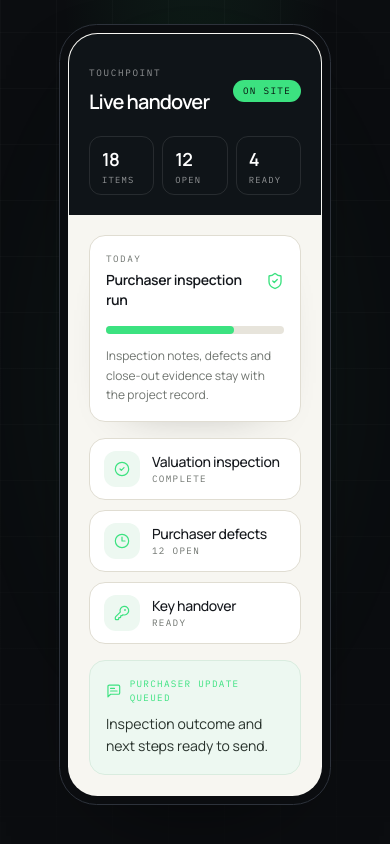
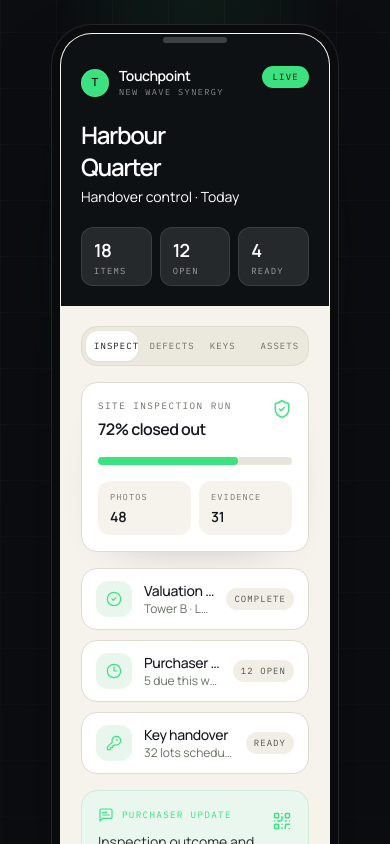
Before and after one commit to EVAVO-STUDIO/touchpoint, a Next.js app: page / in a window 390 px wide. Shown: the part 920-1764 px from the top of the page. Built offline with nearby package versions, Linux system fonts and the light colour scheme.

Commit message:
fix: refine hero phone app mockup

```diff
--- a/components/sections/hero.tsx
+++ b/components/sections/hero.tsx
@@ -27,7 +27,6 @@ export function Hero() {
       className="relative overflow-hidden pt-28 md:pt-36 lg:pt-40"
       aria-label="Hero"
     >
-      {/* Atmospheric background */}
       <div className="pointer-events-none absolute inset-0 -z-10">
         <div className="absolute inset-0 bg-grid opacity-60 mask-fade-b" aria-hidden />
         <div
@@ -42,7 +41,6 @@ export function Hero() {
 
       <div className="container-tight">
         <div className="grid grid-cols-1 items-center gap-14 lg:grid-cols-12 lg:gap-12">
-          {/* Copy column */}
           <div className="lg:col-span-6">
             <motion.div
               {...fadeUp(0)}
@@ -107,9 +105,8 @@ export function Hero() {
             </motion.div>
           </div>
 
-          {/* Phone app showcase */}
           <motion.div
-            initial={{ opacity: 0, scale: reduce ? 1 : 0.94, y: reduce ? 0 : 18 }}
+            initial={{ opacity: 0, scale: reduce ? 1 : 0.96, y: reduce ? 0 : 18 }}
             animate={{ opacity: 1, scale: 1, y: 0 }}
             transition={{ duration: 1.1, ease: [0.22, 1, 0.36, 1], delay: 0.2 }}
             className="relative lg:col-span-6"
@@ -118,7 +115,6 @@ export function Hero() {
           </motion.div>
         </div>
 
-        {/* Stat band */}
         <motion.div
           initial={{ opacity: 0, y: reduce ? 0 : 20 }}
           animate={{ opacity: 1, y: 0 }}
@@ -137,60 +133,51 @@ export function Hero() {
 
 function PhoneShowcase() {
   const workflowItems = [
-    { label: 'Valuation inspection', status: 'Complete', icon: CheckCircle2 },
-    { label: 'Purchaser defects', status: '12 open', icon: Clock3 },
-    { label: 'Key handover', status: 'Ready', icon: KeyRound },
+    { label: 'Valuation inspection', status: 'Complete', meta: 'Tower B · Level 14', icon: CheckCircle2 },
+    { label: 'Purchaser defects', status: '12 open', meta: '5 due this week', icon: Clock3 },
+    { label: 'Key handover', status: 'Ready', meta: '32 lots scheduled', icon: KeyRound },
   ];
 
   return (
-    <div className="relative mx-auto flex min-h-[34rem] w-full max-w-[34rem] items-center justify-center sm:min-h-[38rem] lg:max-w-[38rem]">
+    <div className="relative mx-auto flex min-h-[33rem] w-full max-w-[34rem] items-center justify-center sm:min-h-[38rem] lg:max-w-[38rem]">
       <div
-        className="pointer-events-none absolute inset-0 -z-10 rounded-full blur-3xl"
+        className="pointer-events-none absolute inset-x-8 top-8 h-[28rem] rounded-full blur-3xl"
         style={{
           background:
-            'radial-gradient(ellipse 58% 58% at 50% 45%, var(--color-accent-soft), transparent 72%)',
+            'radial-gradient(ellipse 62% 58% at 50% 45%, var(--color-accent-soft), transparent 72%)',
         }}
         aria-hidden
       />
 
-      <div className="absolute left-2 top-12 hidden max-w-[14rem] rounded-2xl border border-border bg-surface/95 p-4 shadow-[0_24px_80px_-48px_rgba(0,0,0,0.55)] backdrop-blur md:block">
-        <p className="font-mono text-2xs uppercase tracking-[0.16em] text-muted">
-          Field note
-        </p>
-        <p className="mt-2 text-sm leading-relaxed text-text">
-          Site team uploaded photos and confirmed close-out evidence.
+      <div className="pointer-events-none absolute left-1/2 top-10 hidden h-[82%] w-[72%] -translate-x-1/2 rotate-3 rounded-[3rem] border border-border bg-surface/45 shadow-[0_36px_110px_-70px_rgba(0,0,0,0.55)] md:block" />
+
+      <div className="relative w-[18rem] rounded-[2.55rem] border border-white/10 bg-[#090b0d] p-2 shadow-[0_38px_110px_-54px_rgba(0,0,0,0.82)] sm:w-[20.25rem] lg:rotate-[-2deg]">
+        <div className="absolute left-1/2 top-3 z-10 h-1.5 w-16 -translate-x-1/2 rounded-full bg-white/20" />
+        <div className="overflow-hidden rounded-[2rem] border border-white/10 bg-[#f5f3eb] text-[#15181d]">
+          <div className="bg-[#0d1113] px-5 pb-5 pt-8 text-white">
+            <div className="flex items-start justify-between gap-4">
+              <div className="min-w-0">
+                <div className="flex items-center gap-2.5">
+                  <span className="inline-flex h-7 w-7 items-center justify-center rounded-full border border-white/10 bg-accent text-[0.7rem] font-semibold text-[#07110b]">
+                    T
+                  </span>
+                  <div>
+                    <p className="text-sm font-semibold tracking-[-0.035em]">Touchpoint</p>
+                    <p className="font-mono text-[0.54rem] uppercase tracking-[0.16em] text-white/50">
+                      New Wave Synergy
                     </p>
                   </div>
-
-      <div className="absolute bottom-16 right-0 hidden max-w-[14rem] rounded-2xl border border-border bg-surface/95 p-4 shadow-[0_24px_80px_-48px_rgba(0,0,0,0.55)] backdrop-blur sm:block">
-        <div className="flex items-center gap-2 text-accent">
-          <QrCode className="h-4 w-4" strokeWidth={1.7} />
-          <p className="font-mono text-2xs uppercase tracking-[0.16em]">
-            Asset tag scanned
-          </p>
                 </div>
-        <p className="mt-2 text-sm leading-relaxed text-muted">
-          Warranty and O&M record linked to the asset.
-        </p>
+                <h3 className="mt-5 text-2xl font-semibold tracking-[-0.055em]">
+                  Harbour Quarter
+                </h3>
+                <p className="mt-1 text-sm text-white/58">Handover control · Today</p>
+              </div>
+              <span className="rounded-full bg-accent px-2.5 py-1 font-mono text-[0.56rem] uppercase tracking-[0.14em] text-[#06130d]">
+                Live
+              </span>
             </div>
 
-      <div className="relative w-[17rem] rounded-[2.35rem] border border-border-strong bg-[#0b0d10] p-2 shadow-[0_36px_100px_-52px_rgba(0,0,0,0.8)] sm:w-[19.5rem] lg:rotate-[-3deg]">
-        <div className="absolute left-1/2 top-3 z-10 h-1.5 w-16 -translate-x-1/2 rounded-full bg-white/18" />
-        <div className="overflow-hidden rounded-[1.85rem] border border-white/10 bg-[#f7f6f1] text-[#15181d]">
-          <div className="bg-[#0f1418] px-5 pb-5 pt-8 text-white">
-            <div className="flex items-center justify-between gap-4">
-              <div>
-                <p className="font-mono text-[0.58rem] uppercase tracking-[0.18em] text-white/55">
-                  Touchpoint
-                </p>
-                <h3 className="mt-2 text-xl font-semibold tracking-[-0.045em]">
-                  Live handover
-                </h3>
-              </div>
-              <span className="rounded-full bg-accent px-2.5 py-1 font-mono text-[0.58rem] uppercase tracking-[0.14em] text-[#06130d]">
-                On site
-              </span>
-            </div>
             <div className="mt-5 grid grid-cols-3 gap-2">
               <Metric value="18" label="Items" />
               <Metric value="12" label="Open" />
@@ -199,14 +186,21 @@ function PhoneShowcase() {
           </div>
 
           <div className="space-y-4 p-5">
-            <div className="rounded-2xl border border-[#e0ddd2] bg-white p-4 shadow-[0_18px_50px_-40px_rgba(0,0,0,0.45)]">
-              <div className="flex items-center justify-between gap-4">
+            <div className="grid grid-cols-4 gap-1 rounded-2xl border border-[#dedbd0] bg-[#ebe8dd] p-1 font-mono text-[0.56rem] uppercase tracking-[0.12em] text-[#687066]">
+              <span className="rounded-xl bg-white px-2 py-2 text-center text-[#15181d] shadow-sm">Inspect</span>
+              <span className="px-2 py-2 text-center">Defects</span>
+              <span className="px-2 py-2 text-center">Keys</span>
+              <span className="px-2 py-2 text-center">Assets</span>
+            </div>
+
+            <div className="rounded-2xl border border-[#dedbd0] bg-white p-4 shadow-[0_18px_50px_-40px_rgba(0,0,0,0.45)]">
+              <div className="flex items-start justify-between gap-4">
                 <div>
-                  <p className="font-mono text-[0.58rem] uppercase tracking-[0.16em] text-[#6f746f]">
-                    Today
+                  <p className="font-mono text-[0.58rem] uppercase tracking-[0.16em] text-[#687066]">
+                    Site inspection run
                   </p>
-                  <p className="mt-1 text-sm font-semibold tracking-tight">
-                    Purchaser inspection run
+                  <p className="mt-1 text-base font-semibold tracking-[-0.035em]">
+                    72% closed out
                   </p>
                 </div>
                 <ShieldCheck className="h-5 w-5 text-accent" strokeWidth={1.8} />
@@ -214,42 +208,49 @@ function PhoneShowcase() {
               <div className="mt-4 h-2 rounded-full bg-[#e7e4db]">
                 <div className="h-2 w-[72%] rounded-full bg-accent" />
               </div>
-              <p className="mt-3 text-xs leading-relaxed text-[#6f746f]">
-                Inspection notes, defects and close-out evidence stay with the project record.
-              </p>
+              <div className="mt-4 grid grid-cols-2 gap-2 text-xs">
+                <MiniStatus label="Photos" value="48" />
+                <MiniStatus label="Evidence" value="31" />
+              </div>
             </div>
 
             <div className="space-y-2.5">
               {workflowItems.map((item) => (
                 <div
                   key={item.label}
-                  className="flex items-center gap-3 rounded-2xl border border-[#e0ddd2] bg-white px-3.5 py-3"
+                  className="flex items-center gap-3 rounded-2xl border border-[#dedbd0] bg-white px-3.5 py-3"
                 >
-                  <span className="inline-flex h-9 w-9 shrink-0 items-center justify-center rounded-xl bg-[#edf8f1] text-accent">
+                  <span className="inline-flex h-9 w-9 shrink-0 items-center justify-center rounded-xl bg-[#e9f6ee] text-accent">
                     <item.icon className="h-4 w-4" strokeWidth={1.8} />
                   </span>
                   <span className="min-w-0 flex-1">
                     <span className="block truncate text-sm font-medium tracking-tight">
                       {item.label}
                     </span>
-                    <span className="block font-mono text-[0.58rem] uppercase tracking-[0.14em] text-[#6f746f]">
+                    <span className="block truncate text-xs text-[#687066]">
+                      {item.meta}
+                    </span>
+                  </span>
+                  <span className="shrink-0 rounded-full bg-[#f0eee6] px-2 py-1 font-mono text-[0.56rem] uppercase tracking-[0.12em] text-[#4f5750]">
                     {item.status}
-                    </span>
                   </span>
                 </div>
               ))}
             </div>
 
-            <div className="rounded-2xl border border-[#d9ecdf] bg-[#edf8f1] p-4">
+            <div className="grid grid-cols-[1fr_auto] gap-3 rounded-2xl border border-[#d4eadb] bg-[#eaf7ef] p-4">
+              <div>
                 <div className="flex items-center gap-2 text-accent">
                   <MessageSquareText className="h-4 w-4" strokeWidth={1.8} />
                   <p className="font-mono text-[0.58rem] uppercase tracking-[0.14em]">
-                  Purchaser update queued
+                    Purchaser update
                   </p>
                 </div>
                 <p className="mt-2 text-sm leading-relaxed text-[#27312b]">
                   Inspection outcome and next steps ready to send.
                 </p>
+              </div>
+              <QrCode className="mt-1 h-5 w-5 text-accent" strokeWidth={1.8} />
             </div>
           </div>
         </div>
@@ -260,10 +261,23 @@ function PhoneShowcase() {
 
 function Metric({ value, label }: { value: string; label: string }) {
   return (
-    <div className="rounded-xl border border-white/10 bg-white/8 px-3 py-2">
+    <div className="rounded-xl border border-white/10 bg-white/10 px-3 py-2">
       <span className="block text-lg font-semibold tracking-[-0.04em]">{value}</span>
       <span className="block font-mono text-[0.55rem] uppercase tracking-[0.14em] text-white/55">
         {label}
+      </span>
+    </div>
+  );
+}
+
+function MiniStatus({ label, value }: { label: string; value: string }) {
+  return (
+    <div className="rounded-xl bg-[#f5f3eb] px-3 py-2">
+      <span className="block font-mono text-[0.54rem] uppercase tracking-[0.13em] text-[#777b73]">
+        {label}
+      </span>
+      <span className="mt-0.5 block text-sm font-semibold tracking-[-0.02em] text-[#15181d]">
+        {value}
       </span>
     </div>
   );
```
Lines whose indentation alone changed are shown as unchanged.
